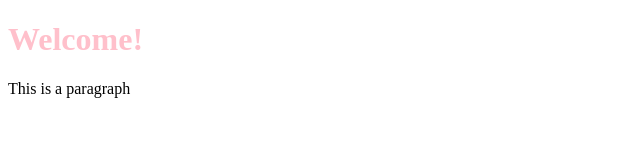
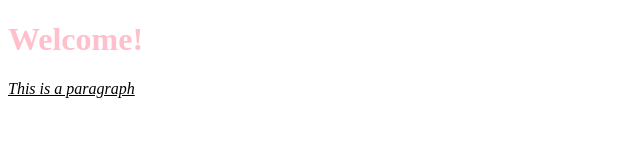
Before and after one commit to sundiata88/branches-practice, a plain HTML site: page index.html in a window 1280 px wide. Shown: the full height of the page, 0-640 px from the left. Drawn offline with Linux system fonts and the light colour scheme.

Commit message:
styles on p tag

```diff
--- a/styles.css
+++ b/styles.css
@@ -1,3 +1,8 @@
 h1 {
   color: pink;
 }
+
+p{
+  font-style: italic;
+  text-decoration: underline;
+}
```
